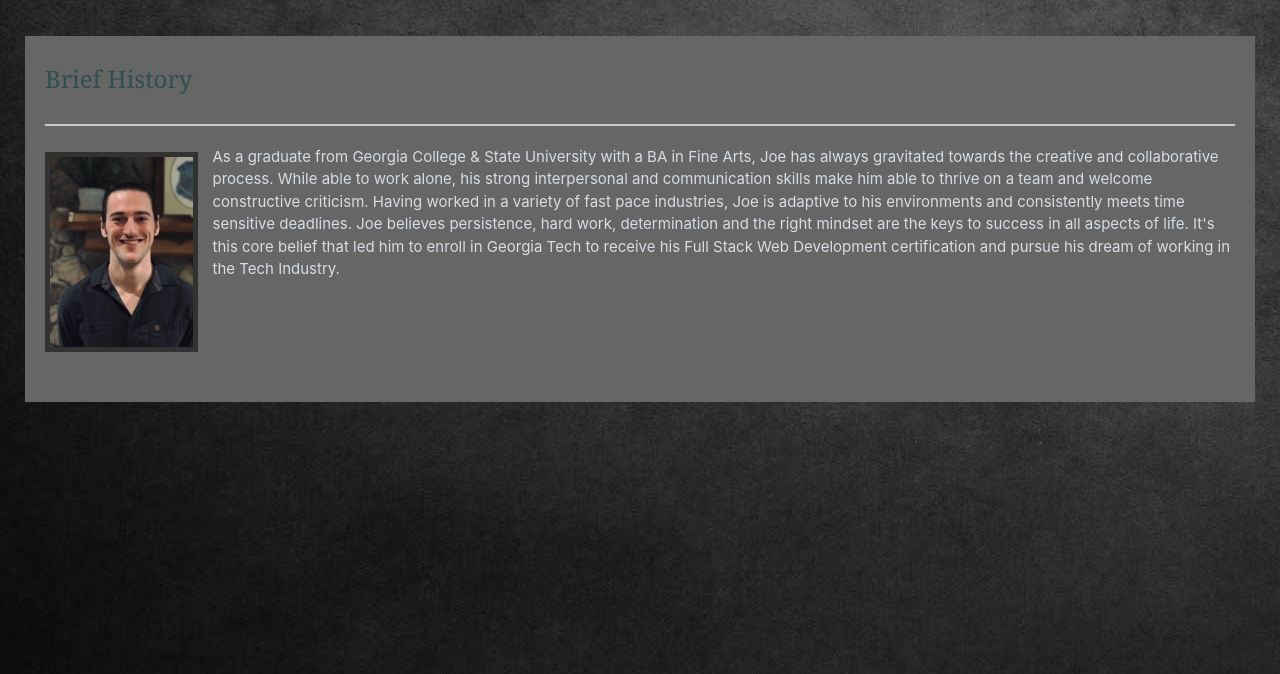
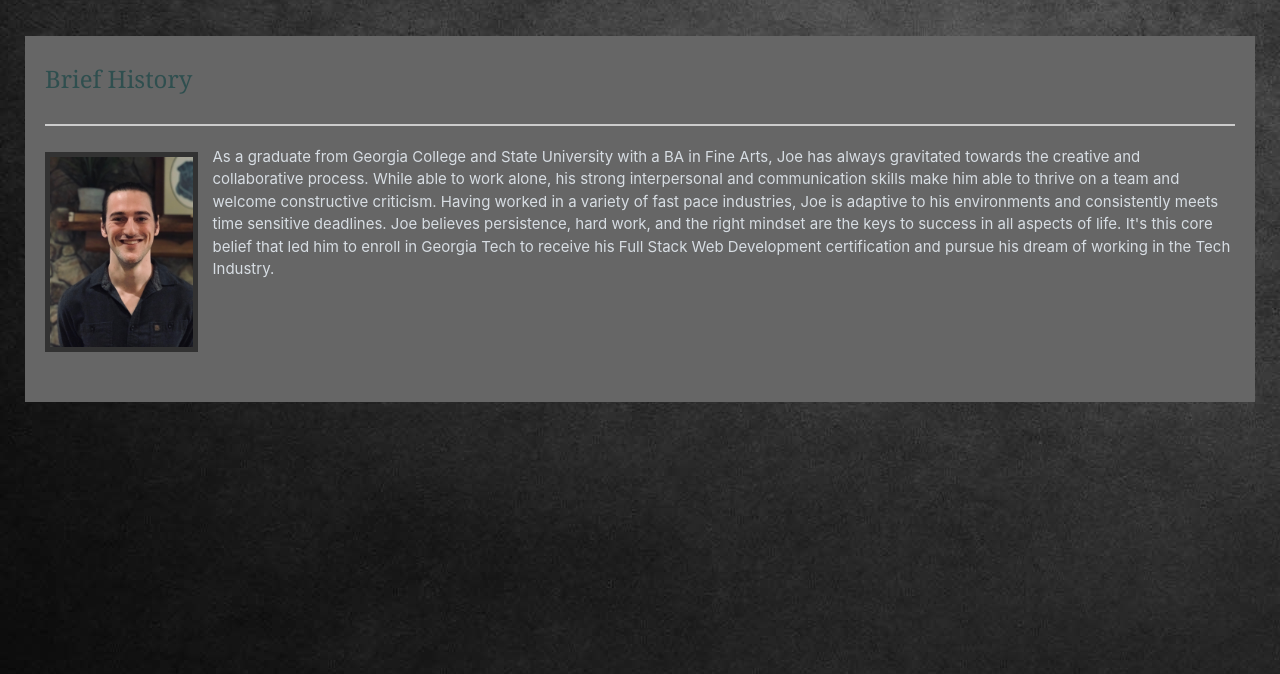
Before and after one commit to joe-dumford/Basic-Portfolio, a plain HTML site: page index.html in a window 1280 px wide. Shown: the part 68-742 px from the top of the page. Drawn offline with nearby package versions, Linux system fonts and the light colour scheme.

Commit message:
Updated Bio again

```diff
--- a/index.html
+++ b/index.html
@@ -62,7 +62,7 @@
                     <p class="bio text-justify">
                         <img class="myimage" src="assets/images/Joe_ProfPic.jpg" />
                         <span>
-                                As a graduate from Georgia College & State University with a BA in Fine Arts, Joe has always gravitated towards the creative and collaborative process. While able to work alone, his strong interpersonal and communication skills make him able to thrive on a team and welcome constructive criticism. Having worked in a variety of fast pace industries, Joe is adaptive to his environments and consistently meets time sensitive deadlines. Joe believes persistence, hard work, determination and the right mindset are the keys to success in all aspects of life. It's this core belief that led him to enroll in Georgia Tech to receive his Full Stack Web Development certification and pursue his dream of working in the Tech Industry.
+                                As a graduate from Georgia College and State University with a BA in Fine Arts, Joe has always gravitated towards the creative and collaborative process. While able to work alone, his strong interpersonal and communication skills make him able to thrive on a team and welcome constructive criticism. Having worked in a variety of fast pace industries, Joe is adaptive to his environments and consistently meets time sensitive deadlines. Joe believes persistence, hard work, and the right mindset are the keys to success in all aspects of life. It's this core belief that led him to enroll in Georgia Tech to receive his Full Stack Web Development certification and pursue his dream of working in the Tech Industry.
                         </span>
 
                     </p>
```
